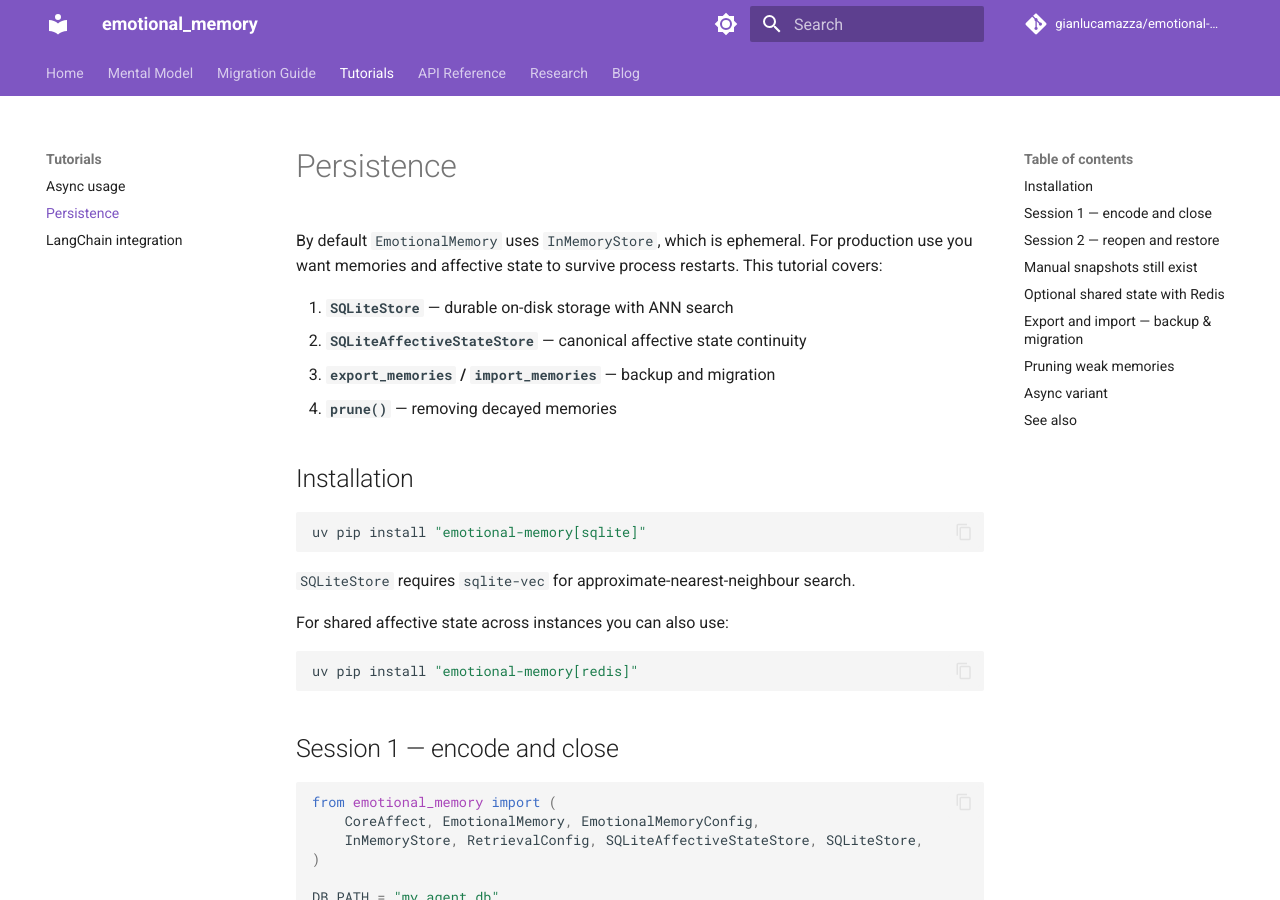
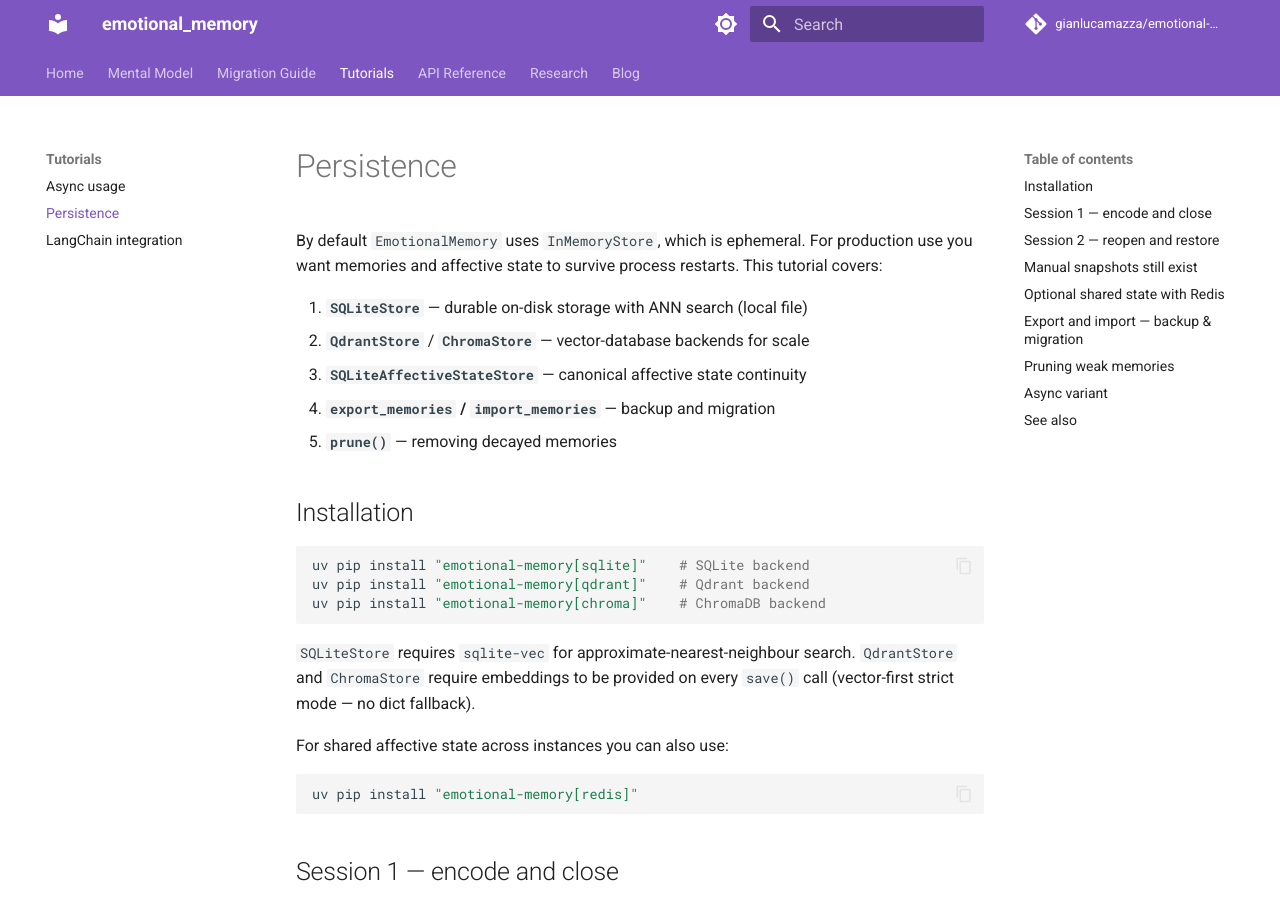
Before and after one commit to gianlucamazza/emotional-memory, an MkDocs documentation site: the page built from docs/tutorials/persistence.md, in a window 1280 px wide and 900 px high. Built offline with MkDocs 1.6.1 and Material for MkDocs 9.7.7, drawn with Linux system fonts in a browser that asks for light colours; comment, search, counter and statistics services are not loaded; some of the changed text lies outside the part shown.

Commit message:
docs: align README/docs/paper to v0.9 vector stores (Qdrant + Chroma)
- README: add [chroma] install line; add ChromaStore to "Stores included"
- docs/api/stores.md: add QdrantStore + ChromaStore sections (gap since 58a7dac)
- docs/tutorials/persistence.md: list Qdrant/Chroma as alternatives; update See also
- CLAUDE.md: add stores/qdrant.py and stores/chroma.py to module table; update export note
- paper/main.tex: rephrase Qdrant/Chroma from "future work" to shipped in v0.9

Co-Authored-By: Claude Opus 4.7 <noreply@anthropic.com>

````diff
--- a/docs/tutorials/persistence.md
+++ b/docs/tutorials/persistence.md
@@ -4,18 +4,23 @@ By default `EmotionalMemory` uses `InMemoryStore`, which is ephemeral.  For
 production use you want memories and affective state to survive process
 restarts.  This tutorial covers:
 
-1. **`SQLiteStore`** — durable on-disk storage with ANN search
-2. **`SQLiteAffectiveStateStore`** — canonical affective state continuity
-3. **`export_memories` / `import_memories`** — backup and migration
-4. **`prune()`** — removing decayed memories
+1. **`SQLiteStore`** — durable on-disk storage with ANN search (local file)
+2. **`QdrantStore`** / **`ChromaStore`** — vector-database backends for scale
+3. **`SQLiteAffectiveStateStore`** — canonical affective state continuity
+4. **`export_memories` / `import_memories`** — backup and migration
+5. **`prune()`** — removing decayed memories
 
 ## Installation
 
 ```bash
-uv pip install "emotional-memory[sqlite]"
+uv pip install "emotional-memory[sqlite]"    # SQLite backend
+uv pip install "emotional-memory[qdrant]"    # Qdrant backend
+uv pip install "emotional-memory[chroma]"    # ChromaDB backend
 ```
 
 `SQLiteStore` requires `sqlite-vec` for approximate-nearest-neighbour search.
+`QdrantStore` and `ChromaStore` require embeddings to be provided on every
+`save()` call (vector-first strict mode — no dict fallback).
 
 For shared affective state across instances you can also use:
 
@@ -170,6 +175,6 @@ when a state store is configured. See [Async tutorial](async.md) for the full as
 ## See also
 
 - [`EmotionalMemory` API reference](../api/engine.md)
-- [`SQLiteStore`](../api/stores.md)
+- [`SQLiteStore`, `QdrantStore`, `ChromaStore`](../api/stores.md)
 - [Async tutorial](async.md)
 - `examples/persistence.py` in the repository
````
Also changed, not shown: CLAUDE.md (+3 -1 lines), README.md (+2 -0 lines), docs/api/stores.md (+14 -0 lines), 1 other file.
